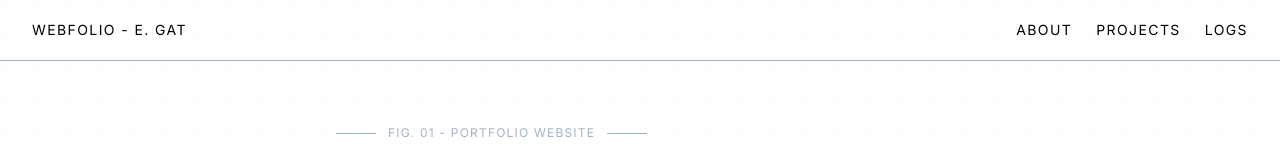
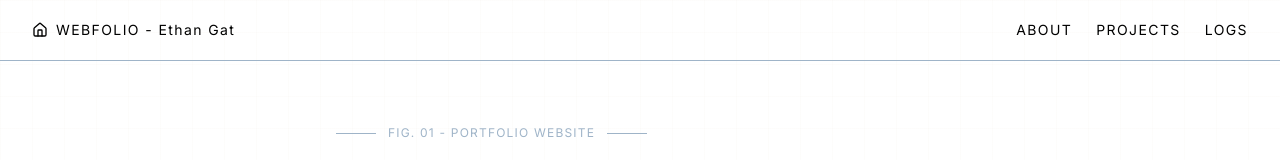
Before and after one commit to Anonymoose725/webfolio, a Next.js app: page / in a window 1280 px wide. Shown: the top 160 px of the page. Built offline with nearby package versions, Linux system fonts and the light colour scheme.

Commit message:
home icon to take to home-page added

```diff
--- a/app/layout.tsx
+++ b/app/layout.tsx
@@ -2,6 +2,7 @@ import type { Metadata } from "next";
 import Link from "next/link";
 import "./globals.css";
 import { Lora, Inter } from "next/font/google";
+import { Home } from "lucide-react";
 
 const lora = Lora({
     variable: "--font-lora",
@@ -32,8 +33,9 @@ export default function RootLayout({ children }: { children: React.ReactNode })
         <html lang="en" className={`${inter.variable} ${lora.variable}`}>
             <body className="min-h-screen bg-blueprint bg-blueprint-grid text-blueprint-line font-sans">
                 <nav className="flex items-center justify-between border-b border-blueprint-muted px-8 py-5">
-                    <Link href="/" className="text-sm tracking-widest">
-                        WEBFOLIO - E. GAT
+                    <Link href="/" className="flex items-center gap-2 text-sm tracking-widest">
+                        <Home size={16} aria-hidden="true" />
+                        WEBFOLIO - Ethan Gat
                     </Link>
                     <div className="flex items-center gap-6 text-sm tracking-widest">
                         <Link href="/about" className="transition-colors hover:text-blueprint-accent">
```
